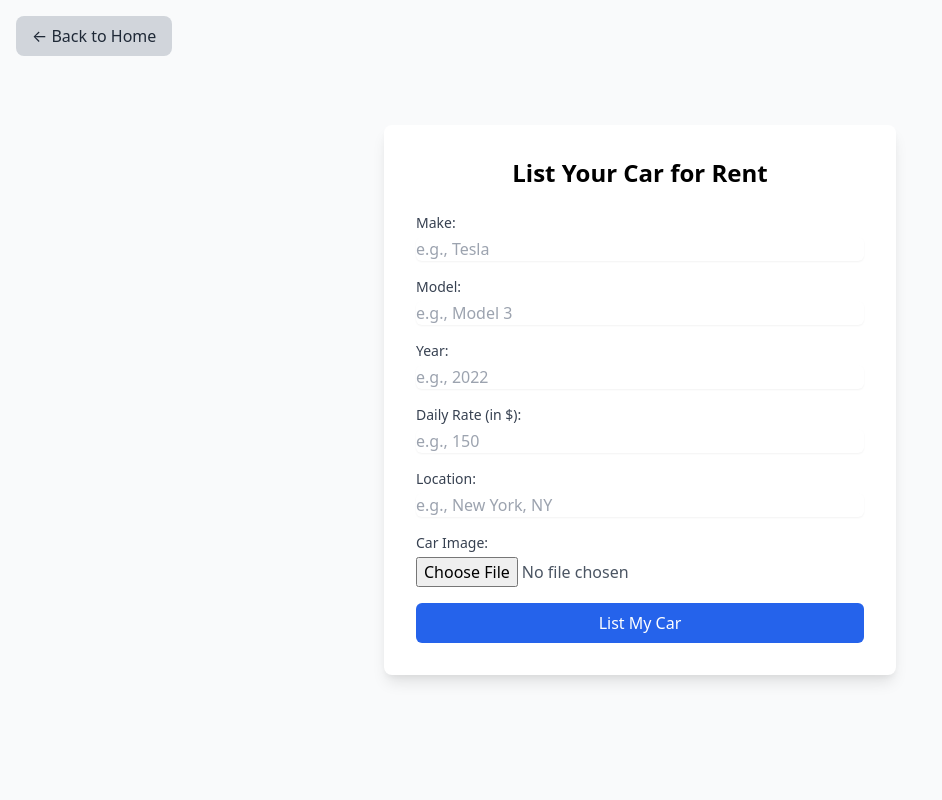
After one commit to DannyLLL/CS5200_Group8, a Django app: page /list_car/ in a window 1280 px wide. The commit adds this page. Shown: the whole page, without its empty margins (0-942 px from the left). Run offline with Django 5.2, Linux system fonts and the light colour scheme.

Commit message:
listing rental car page

```diff
--- /dev/null
+++ b/dbapp/templates/dbapp/listing_rental_car.html
@@ -0,0 +1,151 @@
+<!DOCTYPE html>
+<html lang="en">
+  <head>
+    <meta charset="UTF-8" />
+    <meta
+      name="viewport"
+      content="width=device-width, initial-scale=1.0"
+    />
+    <title>List a Car for Rent</title>
+    <link
+      href="https://cdn.jsdelivr.net/npm/tailwindcss@2.2.19/dist/tailwind.min.css"
+      rel="stylesheet"
+    />
+  </head>
+  <body
+    class="bg-gray-50 min-h-screen flex items-center justify-center"
+  >
+    <div class="absolute top-4 left-4">
+      <a
+        href="{% url 'homepage' %}"
+        class="inline-flex items-center px-4 py-2 bg-gray-300 text-gray-800 rounded-lg hover:bg-gray-400"
+      >
+        ← Back to Home
+      </a>
+    </div>
+    <div
+      class="bg-white shadow-lg rounded-lg p-8 max-w-lg w-full"
+    >
+      <h1 class="text-2xl font-bold mb-6 text-center">
+        List Your Car for Rent
+      </h1>
+
+      <form method="post" class="space-y-4">
+        {% csrf_token %}
+
+        <!-- Make -->
+        <div>
+          <label
+            for="make"
+            class="block text-sm font-medium text-gray-700"
+            >Make:</label
+          >
+          <input
+            type="text"
+            id="make"
+            name="make"
+            placeholder="e.g., Tesla"
+            required
+            class="mt-1 block w-full rounded-md border-gray-300 shadow-sm focus:ring-blue-500 focus:border-blue-500"
+          />
+        </div>
+
+        <!-- Model -->
+        <div>
+          <label
+            for="model"
+            class="block text-sm font-medium text-gray-700"
+            >Model:</label
+          >
+          <input
+            type="text"
+            id="model"
+            name="model"
+            placeholder="e.g., Model 3"
+            required
+            class="mt-1 block w-full rounded-md border-gray-300 shadow-sm focus:ring-blue-500 focus:border-blue-500"
+          />
+        </div>
+
+        <!-- Year -->
+        <div>
+          <label
+            for="year"
+            class="block text-sm font-medium text-gray-700"
+            >Year:</label
+          >
+          <input
+            type="number"
+            id="year"
+            name="year"
+            placeholder="e.g., 2022"
+            required
+            class="mt-1 block w-full rounded-md border-gray-300 shadow-sm focus:ring-blue-500 focus:border-blue-500"
+          />
+        </div>
+
+        <!-- Daily Rate -->
+        <div>
+          <label
+            for="price"
+            class="block text-sm font-medium text-gray-700"
+            >Daily Rate (in $):</label
+          >
+          <input
+            type="number"
+            id="price"
+            name="price"
+            placeholder="e.g., 150"
+            step="0.01"
+            required
+            class="mt-1 block w-full rounded-md border-gray-300 shadow-sm focus:ring-blue-500 focus:border-blue-500"
+          />
+        </div>
+
+        <!-- Location -->
+        <div>
+          <label
+            for="location"
+            class="block text-sm font-medium text-gray-700"
+            >Location:</label
+          >
+          <input
+            type="text"
+            id="location"
+            name="location"
+            placeholder="e.g., New York, NY"
+            required
+            class="mt-1 block w-full rounded-md border-gray-300 shadow-sm focus:ring-blue-500 focus:border-blue-500"
+          />
+        </div>
+
+        <!-- Image Upload -->
+        <div>
+          <label
+            for="image"
+            class="block text-sm font-medium text-gray-700"
+            >Car Image:</label
+          >
+          <input
+            type="file"
+            id="image"
+            name="image"
+            accept="image/*"
+            required
+            class="mt-1 block w-full text-gray-600 file:mr-4 file:py-2 file:px-4 file:rounded-full file:border-0 file:text-sm file:font-semibold file:bg-blue-600 file:text-white hover:file:bg-blue-700"
+          />
+        </div>
+
+        <!-- Submit Button -->
+        <div>
+          <button
+            type="submit"
+            class="w-full bg-blue-600 text-white py-2 px-4 rounded-md hover:bg-blue-700 focus:outline-none focus:ring-2 focus:ring-blue-500"
+          >
+            List My Car
+          </button>
+        </div>
+      </form>
+    </div>
+  </body>
+</html>
--- a/dbapp/urls.py
+++ b/dbapp/urls.py
@@ -20,4 +20,5 @@ urlpatterns = [
     path('list/', views.list_page, name='list_page'), #list page
     path('vehicle/add/', views.add_vehicle, name='add_vehicle'), #add vehicle
     path('vehicle/delete/<int:vehicle_id>/', views.delete_vehicle, name='delete_vehicle'), #delete vehicle
+    path('list_car/', views.list_car, name='listing_rental_car'),  # Use the correct name
 ]
--- a/dbapp/views.py
+++ b/dbapp/views.py
@@ -164,3 +164,26 @@ def reservation_list(request, renter_id):
     """
     reservations = Reservations.objects.filter(renterid_id=renter_id)
     return render(request, 'reservation_list.html', {'reservations': reservations})
+
+# Listing car for rent
+def list_car(request):
+    if request.method == 'POST':
+        make = request.POST['make']
+        model = request.POST['model']
+        year = request.POST['year']
+        price = request.POST['price']
+        location = request.POST['location']
+
+        # Save the car information
+        Vehicles.objects.create(
+            make=make,
+            model=model,
+            year=year,
+            dailyrate=price,
+            location=location,
+            isavailable=1  # Set car availability to true
+        )
+        return redirect('listing_rental_car')  # Redirect to the vehicle list page after listing
+
+    return render(request, 'dbapp/listing_rental_car.html')
+  # Use the correct file name
```
Also changed, not shown: dbapp/templates/dbapp/homepage.html (+8 -8 lines), dbapp/templates/dbapp/list_page.html (+15 -6 lines), dbapp/templates/dbapp/reserve_vehicle.html (+8 -0 lines).
